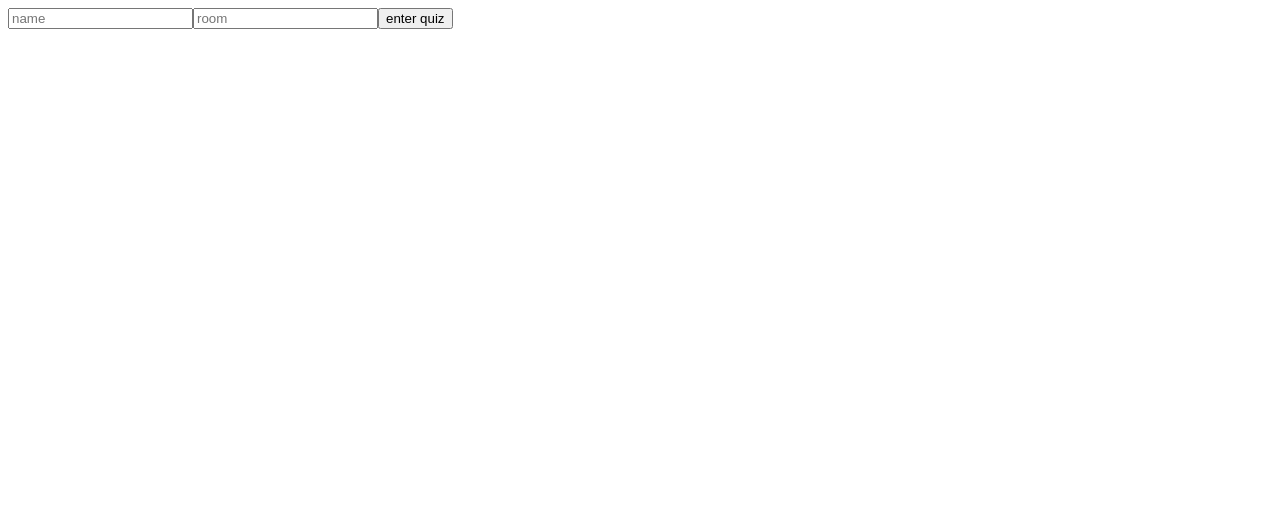
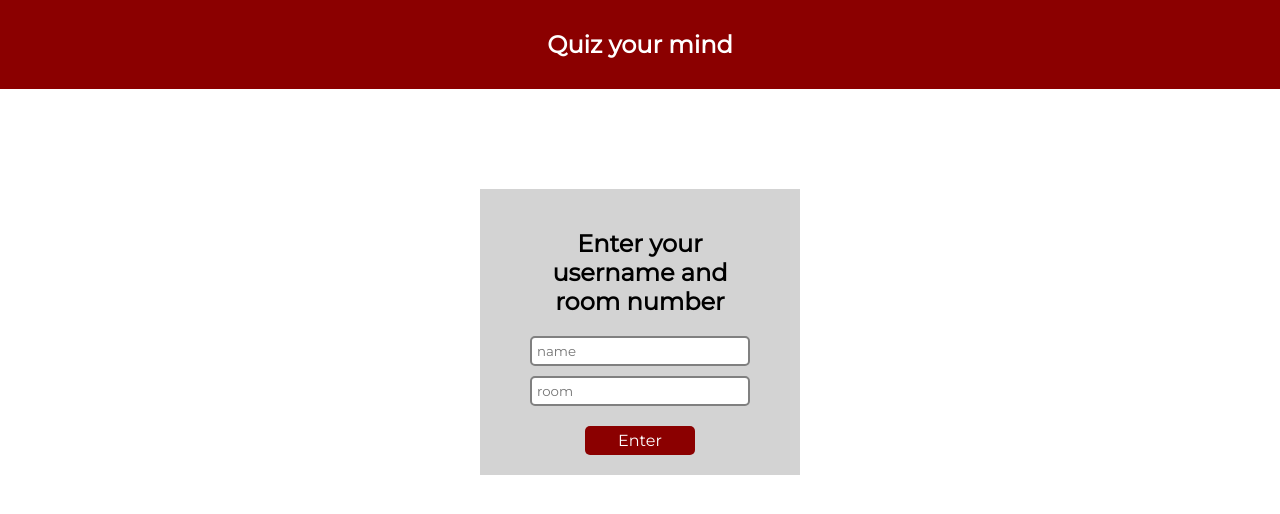
Before and after one commit to hamsamuxumed/Trivia-quiz-app-, a React app in the folder client/: page / in a window 1280 px wide. Shown: the top 514 px of the page. Built offline with nearby package versions, Linux system fonts and the light colour scheme; no server answers.

Commit message:
add homepage styling

```diff
--- a/client/src/App.js
+++ b/client/src/App.js
@@ -1,10 +1,13 @@
-import React from 'react'
-import {Socket} from './components/index'
+import React from 'react';
+import * as Pages from './Pages';
+import { Header } from './components';
+import './style.css'
 
 function App (){
     return(
         <div id='app'>
-            <Socket />
+            <Header />
+            <Pages.Home />
         </div>
     )
 }
--- /dev/null
+++ b/client/src/components/Header/index.jsx
@@ -0,0 +1,10 @@
+import React from 'react';
+import './style.css';
+
+export const Header = () => {
+    return (
+        <nav>
+            <h1 className='navTitle'>Quiz your mind</h1>
+        </nav>
+    )
+}
--- /dev/null
+++ b/client/src/components/Header/style.css
@@ -0,0 +1,10 @@
+nav {
+    text-align: center;
+    background-color: darkred;
+    padding: 10px;
+}
+
+.navTitle {
+    color: #fff;
+    font-family: 'Montserrat', sans-serif;
+}
--- a/client/src/components/Socket/index.jsx
+++ b/client/src/components/Socket/index.jsx
@@ -1,5 +1,6 @@
-import React, {useState, useEffect } from 'react';
-import io from 'socket.io-client'
+import React, { useState, useEffect } from 'react';
+import io from 'socket.io-client';
+import './style.css';
 
 let socket;
 const CONNECTION_URL = 'http://localhost:3000/'
@@ -31,14 +32,15 @@ export const Socket = () => {
     return(
         <div>
             {!login ? (
-                <form id='roomJoin'>
+                <form className ='roomJoin' id='roomJoin'>
+                    <h2>Enter your username and room number</h2>
                     <input placeholder='name' onChange={(e) => {
                         setUsername(e.target.value)
                     }}/>
                     <input placeholder='room' onChange={(e) => {
                         setRoom(e.target.value)
                     }}/>
-                    <button onClick={connectRoom}>enter quiz</button>
+                    <button onClick={connectRoom}>Enter</button>
                 </form>):(<div>
                     <button onClick={handleClick}>{count}</button>
 
--- /dev/null
+++ b/client/src/components/Socket/style.css
@@ -0,0 +1,37 @@
+.roomJoin {
+    width: 25%;
+    margin-right: auto;
+    margin-left: auto;
+    text-align: center;
+    margin-top: 100px;
+    background-color: lightgrey;
+    padding: 20px 50px 20px 50px;
+    font-family: 'Montserrat', sans-serif;
+}
+
+.roomJoin input {
+    display: block;
+    width: 100%;
+    padding: 5px;
+    margin-bottom: 10px;
+    border: 2px solid grey;
+    border-radius: 5px;
+    font-family: 'Montserrat', sans-serif;
+}
+
+.roomJoin button {
+    width: 50%;
+    padding: 5px;
+    margin-top: 10px;
+    border: 0;
+    border-radius: 5px;
+    background-color: darkred;
+    color: #fff;
+    font-size: 1em;
+    font-family: 'Montserrat', sans-serif;
+}
+
+.roomJoin button:hover {
+    cursor: pointer;
+    background-color: var(--dark-red);
+}
--- a/client/src/components/index.js
+++ b/client/src/components/index.js
@@ -1 +1,2 @@
-export { Socket } from './Socket'
+export { Header } from './Header';
+export { Socket } from './Socket';
--- /dev/null
+++ b/client/src/pages/Home/index.jsx
@@ -0,0 +1,8 @@
+import React from 'react';
+import { Socket } from '../../components';
+
+export const Home = () => {
+    return (
+        <Socket />
+    )
+}
--- /dev/null
+++ b/client/src/pages/index.js
@@ -0,0 +1 @@
+export { Home } from './Home';
--- a/client/src/style.css
+++ b/client/src/style.css
@@ -0,0 +1,13 @@
+@import url('https://fonts.googleapis.com/css2?family=Montserrat&display=swap');
+
+:root {
+    --dark-red: #5c1d11;
+}
+
+* {
+    box-sizing: border-box;
+}
+
+body {
+    margin: 0;
+}
```
